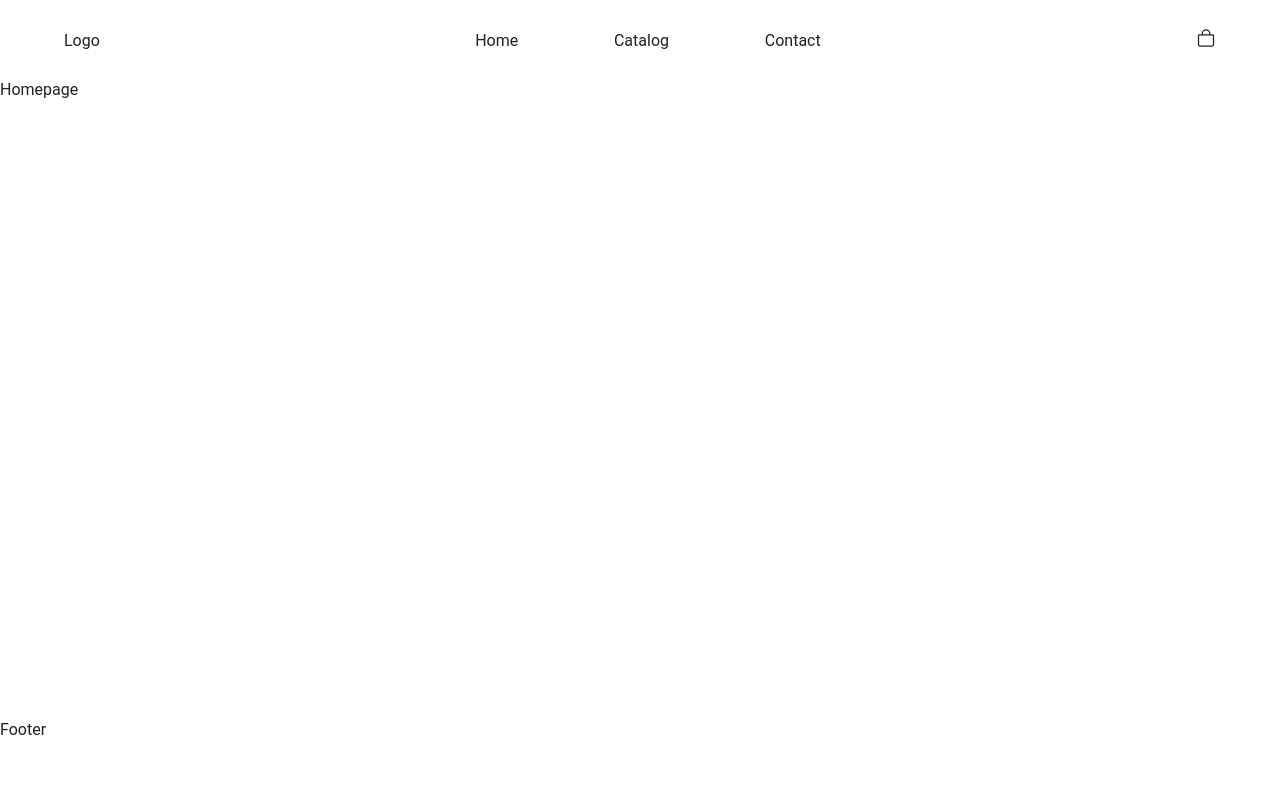
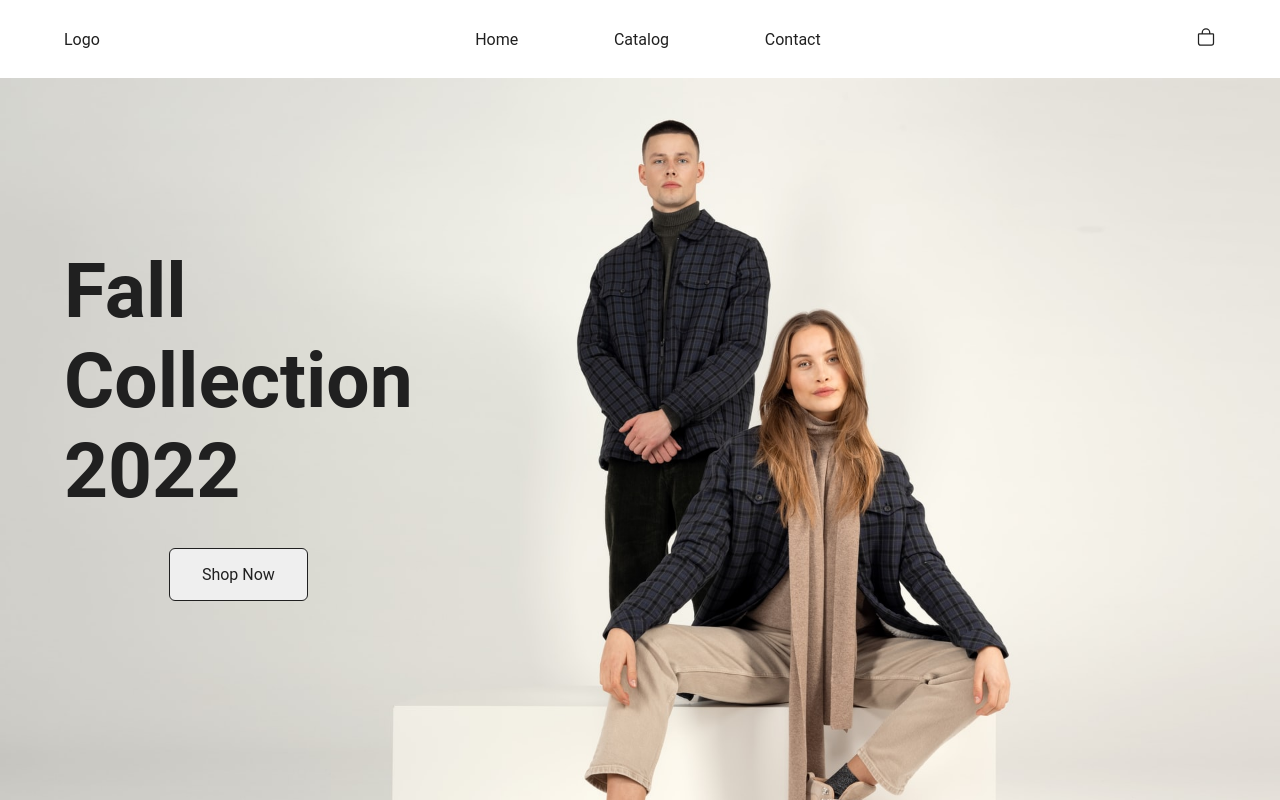
Before and after one commit to JacksonJ97/clothing-store, a React (Create React App) app: page / in a window 1280 px wide. Built offline with nearby package versions, Linux system fonts and the light colour scheme.

Commit message:
created homepage styles

```diff
--- a/src/App.js
+++ b/src/App.js
@@ -6,7 +6,6 @@ import Header from "./containers/Header/Header";
 import Home from "./containers/Home/Home";
 import Shop from "./containers/Shop/Shop";
 import Contact from "./containers/Contact/Contact";
-import Footer from "./containers/Footer/Footer";
 
 // Global Styles
 import GlobalStyle from "./theme/GlobalStyle";
@@ -14,7 +13,7 @@ import GlobalStyle from "./theme/GlobalStyle";
 // Styles
 const Wrapper = styled.div`
   display: grid;
-  grid-template-rows: 10% 1fr 10%;
+  grid-template-rows: 78px 1fr;
   min-height: 100vh;
 `;
 
@@ -28,7 +27,6 @@ const App = () => {
         <Route path="/shop" element={<Shop />} />
         <Route path="/contact" element={<Contact />} />
       </Routes>
-      <Footer />
     </Wrapper>
   );
 };
--- a/src/containers/Home/Home.js
+++ b/src/containers/Home/Home.js
@@ -1,5 +1,48 @@
+import { useNavigate } from "react-router-dom";
+import styled from "styled-components";
+import desktopBackground from "../../assets/images/homepage-desktop-bg.jpg";
+import mobileBackground from "../../assets/images/homepage-mobile-bg.jpg";
+
+// Styles
+const Wrapper = styled.main`
+  display: flex;
+  align-items: center;
+  font-size: clamp(1.75rem, 3vw, 3rem);
+  padding: 0 5%;
+  background-image: url(${mobileBackground});
+  background-size: cover;
+  background-position: center right 40%;
+
+  button {
+    display: block;
+    margin: 2em auto;
+    padding: 1em 2em;
+    font-size: clamp(0.875rem, 1.25vw, 1rem);
+    border: 1px solid #202020;
+    border-radius: 6px;
+    cursor: pointer;
+  }
+
+  @media (min-width: 700px) {
+    background-image: url(${desktopBackground});
+    background-size: cover;
+    background-position: top 20% center;
+  }
+`;
+
 const Homepage = () => {
-  return <main>Homepage</main>;
+  const navigate = useNavigate();
+
+  return (
+    <Wrapper>
+      <div>
+        <h1>
+          Fall <br /> Collection <br /> 2022
+        </h1>
+        <button onClick={() => navigate("/shop")}>Shop Now</button>
+      </div>
+    </Wrapper>
+  );
 };
 
 export default Homepage;
```
Also changed, not shown: src/assets/images/homepage-desktop-bg.jpg (added), src/assets/images/homepage-mobile-bg.jpg (added).
